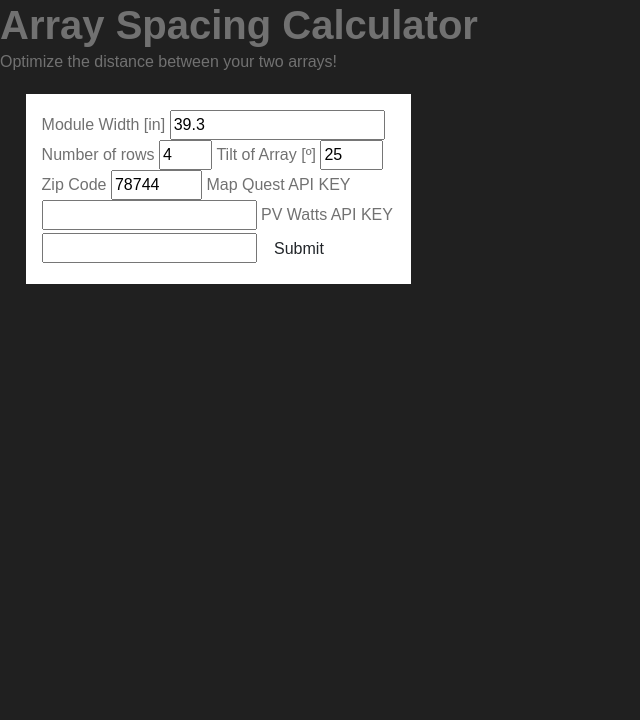
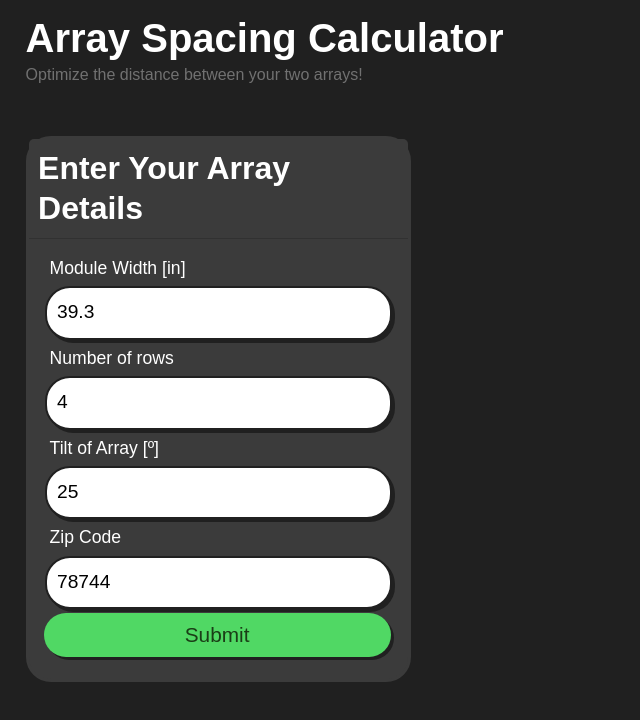
Before and after one commit to alu1868/Array-to-Array-Spacing, a plain HTML site: page index.html in a window 1280 px wide. Shown: the whole page, without its empty margins (0-640 px from the left). Drawn offline with nearby package versions, Linux system fonts and the light colour scheme.

Commit message:
form stylized

```diff
--- a/assets/css/style.css
+++ b/assets/css/style.css
@@ -6,6 +6,7 @@
   --text-primary: #FFFFFF;
   --text-secondary: #717171;
   --text-on-submit: #1A3D16;
+  --border-radius: 25px;
 }
 
 * {
@@ -17,7 +18,7 @@ body {
   margin: 0;
   padding: 0;
   font-family: "IBM Plex Sans", sans-serif;
-  color: var(--text-secondary);
+  color: var(--text-primary);
   line-height: 1.5;
   font-size: 16px;
 }
@@ -30,7 +31,7 @@ h5,
 h6 {
   font-weight: 700;
   margin: 0;
-  color: var(--text-secondary);
+  color: var(--text-primary);
   line-height: 1.25;
 }
 
@@ -39,16 +40,29 @@ main {
   width: 96%;
 }
 
+/* HEADER */
+header {
+  padding: 1% 2%;
+  background-color: var(--primary);
+  color: var(--text-primary);
+}
+
+header p {
+  max-width: 75%;
+  color: var(--text-secondary);
+}
+
 /* CARDS */
 .card {
   margin: 0 0 20px 0;
-  border: 3px solid var(--dark);
+  border: 3px solid var(--secondary);
   border-radius: var(--border-radius);
+  background-color: var(--secondary);
 }
 
 .card-header {
-  color: var(--primary);
-  background-color: var(--dark);
+  color: var(--text-primary);
+  background-color: var(--secondary);
   padding: 2.5%;
   border-radius: calc(.18rem - 1px) calc(.18rem - 1px) 0 0;
 }
@@ -63,6 +77,7 @@ main {
 .form-label {
   font-size: 1.1rem;
   margin: 0 0 0 5px;
+
 }
 
 .form-input {
@@ -70,8 +85,59 @@ main {
   padding: 3%;
   margin: 5px 0;
   font-size: 1.2rem;
-  border: 2px solid var(--light-dark);
+  border: 2px solid var(--primary);
   border-radius: var(--border-radius);
+  box-shadow: 3px 3px var(--primary);
+}
+
+.btn {
+  font-size: 1.3rem;
+  text-decoration:none;
+  padding: 6px 5px;
+  width: 100%;
+  display: block;
+  margin: 5px 0;
+  border-radius: var(--border-radius);
+  color: var(--text-on-submit);
+  border: none;
+  outline: none;
+  background-color: var(--submit);
+  box-shadow: 3px 3px var(--primary);
+  transform: translate(-1px, -1px);
+}
+
+.btn:hover {
+  color: var(--primary);
+  background-color: var(--tertiary);
+  transform: translate(0, 0);
+  box-shadow: 2px 2px var(--dark);
+}
+
+.btn-inline {
+  display: inline;
+}
+
+.btn-back {
+  border-radius: var(--border-radius);
+  color: var(--primary);
+  border: none;
+  outline: none;
+  background-color: var(--light-dark);
+  box-shadow: 3px 3px var(--secondary);
+  transform: translate(-1px, -1px);
+  display: inline-block;
+  width: auto;
+  margin-top: 20px;
+  padding: 15px;
+  text-decoration: none;
+  font-size: 1.2rem;
+}
+
+ .btn-back:hover {
+  color: var(--primary);
+  background-color: var(--tertiary);
+  transform: translate(0, 0);
+  box-shadow: 2px 2px var(--dark);
 }
 
 /* ------------ FLEX TOOLS ------------ */
--- a/index.html
+++ b/index.html
@@ -23,7 +23,6 @@
 
   <!-- Form -->
   <header>
-
     <h1>Array Spacing Calculator</h1>
     <p>Optimize the distance between your two arrays!</p>
   </header>
@@ -31,26 +30,21 @@
   <main class="flex-row justify-space-between">
     <div class="col-12 col-md-4">
       <div class="card">
+        <h2 class="card-header">Enter Your Array Details</h2>
         <form id="user-form" class="card-body">
           <div class="form-group">
 
-            <label>Module Width [in]</label>
-            <input type="number" name="module-width" value="39.3">
+            <label class="form-label">Module Width [in]</label>
+            <input class="form-input" type="number" name="module-width" value="39.3">
 
-            <label>Number of rows</label>
-            <input type="number" name="number-of-rows" min="1" max="5" value="4">
+            <label class="form-label">Number of rows</label>
+            <input class="form-input" type="number" name="number-of-rows" min="1" max="5" value="4">
 
-            <label>Tilt of Array [º]</label>
-            <input type="number" name="array-tilt" min="0" max="90" value="25">
+            <label class="form-label">Tilt of Array [º]</label>
+            <input class="form-input" type="number" name="array-tilt" min="0" max="90" value="25">
 
-            <label>Zip Code</label>
-            <input type="number" name="zip-code" min="00501" max="99950" value="78744">
-
-            <label>Map Quest API KEY</label>
-            <input type="text" name="mapquest-api-key">
-
-            <label>PV Watts API KEY</label>
-            <input type="text" name="pvwatts-api-key">
+            <label class="form-label">Zip Code</label>
+            <input class="form-input" type="number" name="zip-code" min="00501" max="99950" value="78744">
 
             <button class="btn" type="submit">Submit</button>
           </div>
```
